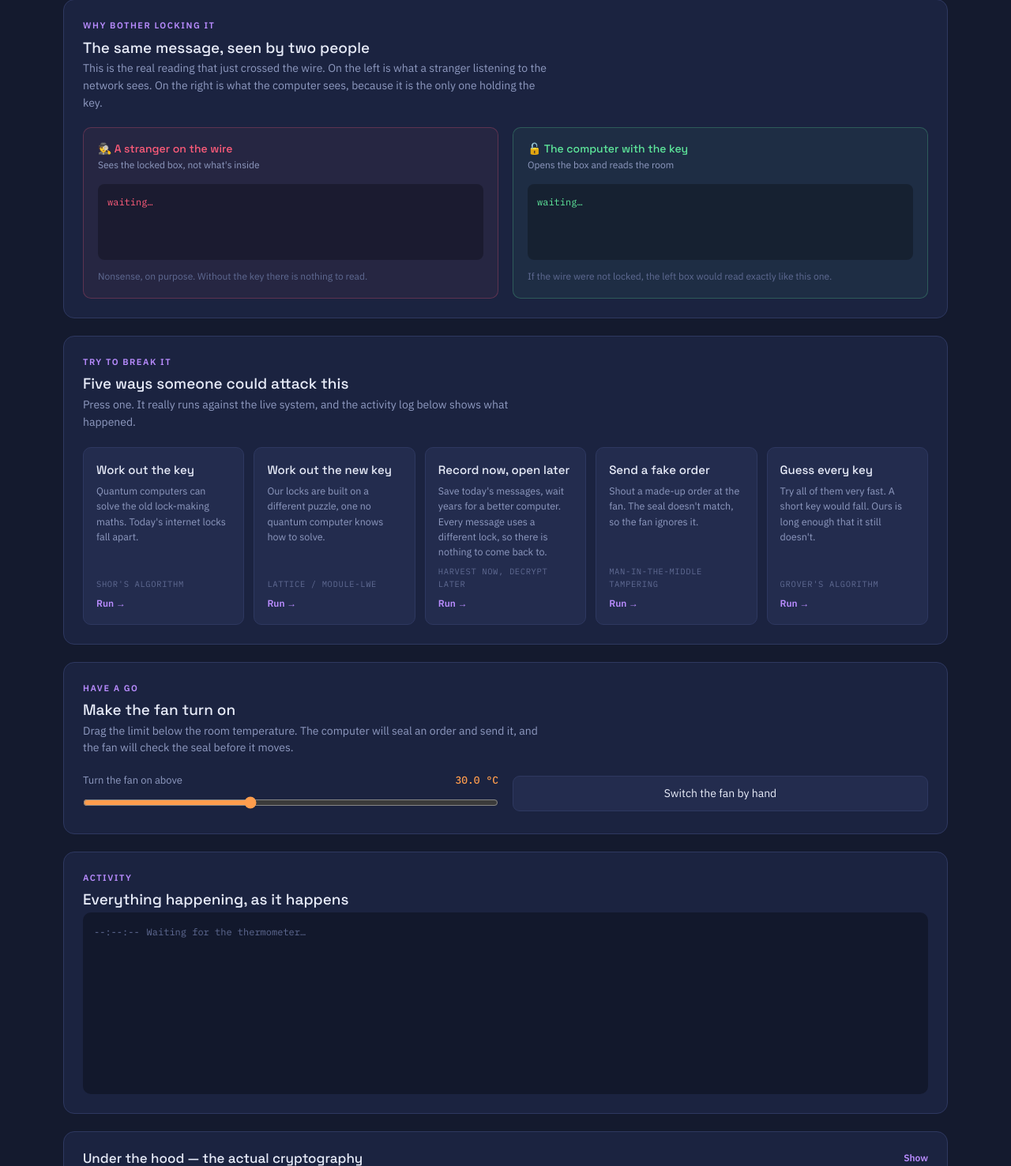
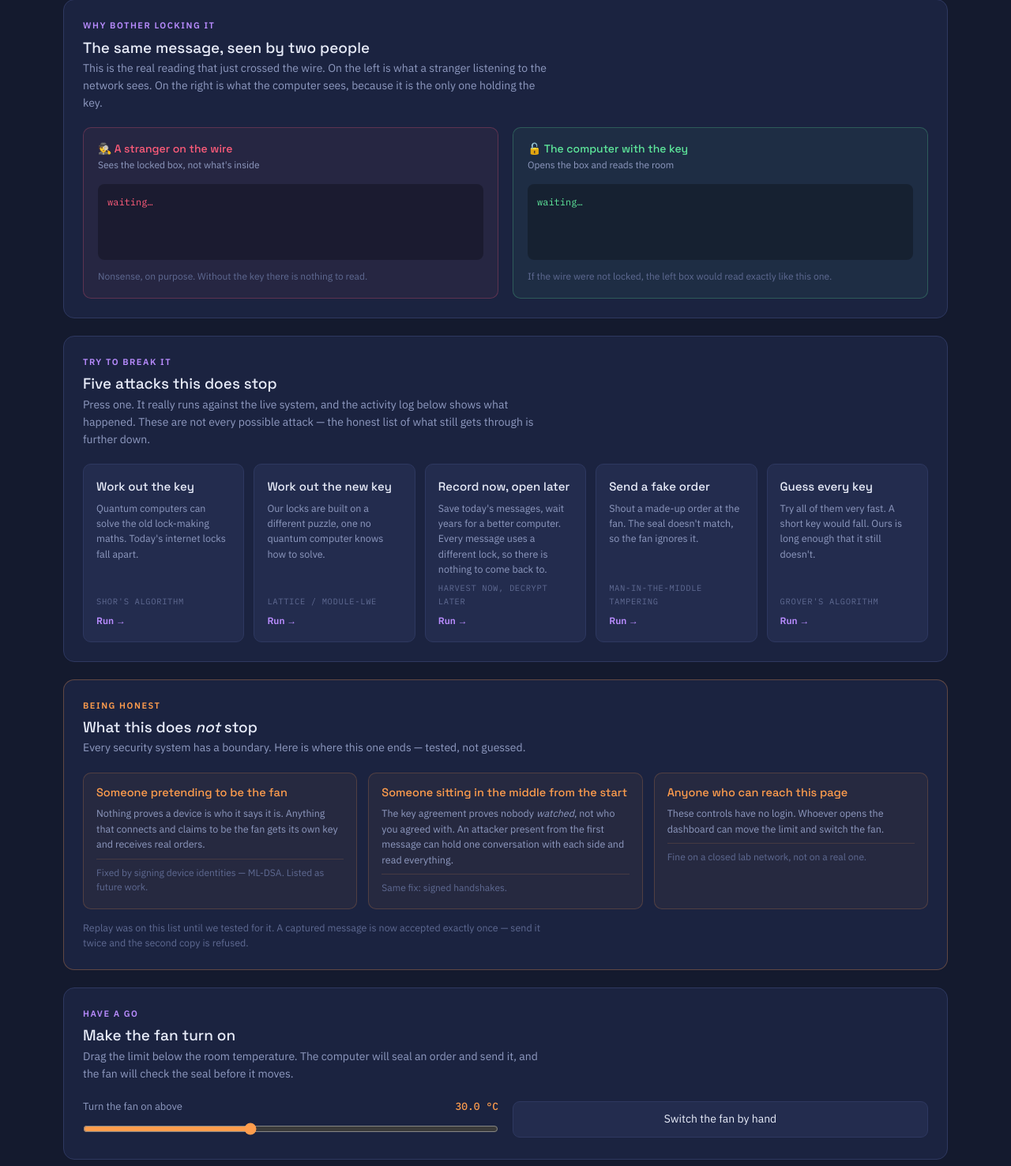
Before and after one commit to 4lmxn/quantum-resistant-encryption, a Flask app: page / in a window 1280 px wide. Shown: the part 515-1991 px from the top of the page at 79% size. Run offline with Flask 3, Linux system fonts and the light colour scheme; some libraries are stand-ins or nearby versions.

Commit message:
fix: block replay, and stop claiming the five demo attacks are the only ones
Attacking the running system rather than reasoning about it found four that got
through, against a dashboard that presented five failures as the whole story.

Replay was the one worth fixing rather than documenting. A captured packet was
valid indefinitely: the same sealed telemetry was accepted three times out of
three. The server now records the nonce of every packet it accepts under a given
key, which makes a captured packet a single-use token; the second copy is refused
with HTTP 409 on the device leg and dropped on the node legs. Both transports are
covered, and a regression test asserts it.

The remaining three are structural and are now stated on the page instead of
implied away. Nothing proves device identity, so a client claiming to be the
actuator completes a handshake and decrypts real commands. The handshake is
unauthenticated, so an attacker present from the first packet can sit in the
middle. The dashboard controls have no login. The first two share one fix, ML-DSA
signatures, already named as future work.

The attack section is retitled to what it actually demonstrates, and a "what this
does not stop" panel carries the three gaps with their fixes. A threat model you
cannot state is not one.

DEVICE_PSK is now read from the environment, since the committed value is public
and anyone reading the repository can forge device telemetry with it.

Co-Authored-By: Claude Opus 5 <noreply@anthropic.com>
Claude-Session: https://claude.ai/code/session_01UMCZhMtXGxcMeJXjy93sdM

```diff
--- a/app/server.py
+++ b/app/server.py
@@ -33,6 +33,11 @@ class CentralServer:
         self.sensor_keys = {}  # sid -> aes key
         self.actuator_keys = {}  # sid -> aes key
         self.sessions = {}  # sid -> display record for the dashboard panel
+        # A GCM nonce must never repeat under one key. Recording the nonces we
+        # have already accepted turns a captured packet into a single-use token,
+        # which is what stops a replay.
+        self.seen_nonces = {}  # scope -> set of nonce hex
+        self.replays_blocked = 0
 
     def begin_handshake(self, sid, role):
         encapsulation_key, decapsulation_key = generate_keypair()
@@ -64,8 +69,22 @@ class CentralServer:
         }
         return role
 
+    def accept_nonce(self, scope, nonce_hex):
+        """False if this nonce has already been used under this key."""
+        seen = self.seen_nonces.setdefault(scope, set())
+        if nonce_hex in seen:
+            self.replays_blocked += 1
+            return False
+        # ponytail: unbounded per-session growth is fine for a demo lifetime;
+        # a long-lived deployment wants a sliding window or a timestamp check.
+        if len(seen) > 50000:
+            seen.clear()
+        seen.add(nonce_hex)
+        return True
+
     def forget(self, sid):
         self.pending_handshakes.pop(sid, None)
+        self.seen_nonces.pop(sid, None)
         self.sensor_keys.pop(sid, None)
         self.actuator_keys.pop(sid, None)
         self.sessions.pop(sid, None)
@@ -187,6 +206,10 @@ def http_telemetry():
     except Exception as exc:
         log("ERROR", f"[SERVER ERROR] ESP32 packet rejected: {exc}")
         return {"status": "rejected"}, 400
+
+    if not server_engine.accept_nonce("device-psk", packet.get("nonce", "")):
+        log("ERROR", "[SERVER] REPLAY BLOCKED: this ESP32 packet was already accepted.")
+        return {"status": "replay"}, 409
     process_telemetry(data, "ESP32 node", packet)
     return {"status": "accepted", "threshold": server_engine.temp_threshold}
 
@@ -236,6 +259,9 @@ def handle_sensor_telemetry(packet):
     session_key = server_engine.sensor_keys.get(request.sid)
     if session_key is None:
         log("ERROR", "[SERVER] Telemetry from a node with no ML-KEM session. Dropped.")
+        return
+    if not server_engine.accept_nonce(request.sid, packet.get("nonce", "")):
+        log("ERROR", "[SERVER] REPLAY BLOCKED: this telemetry packet was already accepted.")
         return
     try:
         data = server_engine.decrypt_sensor_data(session_key, packet)
--- a/app/templates/index.html
+++ b/app/templates/index.html
@@ -106,6 +106,14 @@ h1,h2,h3{font-family:'Space Grotesk',sans-serif;line-height:1.2}
 .atk .real{font-size:10.5px;letter-spacing:.06em;text-transform:uppercase;color:var(--faint);
   font-family:'IBM Plex Mono',monospace}
 .atk .go{font-size:12px;color:var(--key);font-weight:600;margin-top:2px}
+
+/* ---------- honest limits ---------- */
+.gaps{display:grid;grid-template-columns:repeat(3,1fr);gap:14px}
+.gap{background:rgba(255,157,77,.05);border:1px solid rgba(255,157,77,.2);border-radius:10px;padding:16px}
+.gap h3{font-size:14.5px;font-weight:500;color:var(--heat);margin-bottom:8px}
+.gap p{font-size:12.5px;color:var(--muted);margin-bottom:8px}
+.gap .fix{font-size:12px;color:var(--faint);margin:0;padding-top:8px;border-top:1px solid rgba(255,157,77,.15)}
+@media(max-width:860px){.gaps{grid-template-columns:1fr}}
 
 /* ---------- controls ---------- */
 .controls{display:grid;grid-template-columns:1fr 1fr;gap:18px;align-items:center}
@@ -223,9 +231,10 @@ td{padding:9px 8px;border-bottom:1px solid rgba(46,56,96,.4);font-family:'IBM Pl
   <!-- ATTACKS, IN PLAIN WORDS -->
   <section class="panel">
     <div class="eyebrow">Try to break it</div>
-    <h2>Five ways someone could attack this</h2>
+    <h2>Five attacks this does stop</h2>
     <p class="lede">Press one. It really runs against the live system, and the activity log below
-       shows what happened.</p>
+       shows what happened. These are not every possible attack — the honest list of what still
+       gets through is further down.</p>
     <div class="attacks">
       <button class="atk" onclick="attack('shor')">
         <span class="plain">Work out the key</span>
@@ -253,6 +262,37 @@ td{padding:9px 8px;border-bottom:1px solid rgba(46,56,96,.4);font-family:'IBM Pl
         <span class="real">Grover's algorithm</span><span class="go">Run →</span>
       </button>
     </div>
+  </section>
+
+  <!-- The limits, stated plainly. A threat model you can't state isn't one. -->
+  <section class="panel" style="border-color:rgba(255,157,77,.3)">
+    <div class="eyebrow" style="color:var(--heat)">Being honest</div>
+    <h2>What this does <em>not</em> stop</h2>
+    <p class="lede">Every security system has a boundary. Here is where this one ends —
+       tested, not guessed.</p>
+    <div class="gaps">
+      <div class="gap">
+        <h3>Someone pretending to be the fan</h3>
+        <p>Nothing proves a device is who it says it is. Anything that connects and claims to be
+           the fan gets its own key and receives real orders.</p>
+        <p class="fix">Fixed by signing device identities — ML-DSA. Listed as future work.</p>
+      </div>
+      <div class="gap">
+        <h3>Someone sitting in the middle from the start</h3>
+        <p>The key agreement proves nobody <em>watched</em>, not who you agreed with. An attacker
+           present from the first message can hold one conversation with each side and read
+           everything.</p>
+        <p class="fix">Same fix: signed handshakes.</p>
+      </div>
+      <div class="gap">
+        <h3>Anyone who can reach this page</h3>
+        <p>These controls have no login. Whoever opens the dashboard can move the limit and
+           switch the fan.</p>
+        <p class="fix">Fine on a closed lab network, not on a real one.</p>
+      </div>
+    </div>
+    <p class="foot">Replay was on this list until we tested for it. A captured message is now
+       accepted exactly once — send it twice and the second copy is refused.</p>
   </section>
 
   <!-- CONTROLS + LOG -->
--- a/app/transport/mqtt_bridge.py
+++ b/app/transport/mqtt_bridge.py
@@ -73,6 +73,9 @@ class MqttBridge:
         if session_key is None:
             self.log("ERROR", "[MQTT] Telemetry from a node with no ML-KEM session. Dropped.")
             return
+        if not self.engine.accept_nonce(node_id, packet.get("nonce", "")):
+            self.log("ERROR", "[MQTT] REPLAY BLOCKED: packet already accepted.")
+            return
         try:
             data = self.engine.decrypt_sensor_data(session_key, packet)
         except Exception as exc:
```
Also changed, not shown: DEMO.md (+33 -3 lines), app/config.py (+6 -1 lines), tests/test_device_leg.py (+12 -0 lines), README.md, 1 other file.
